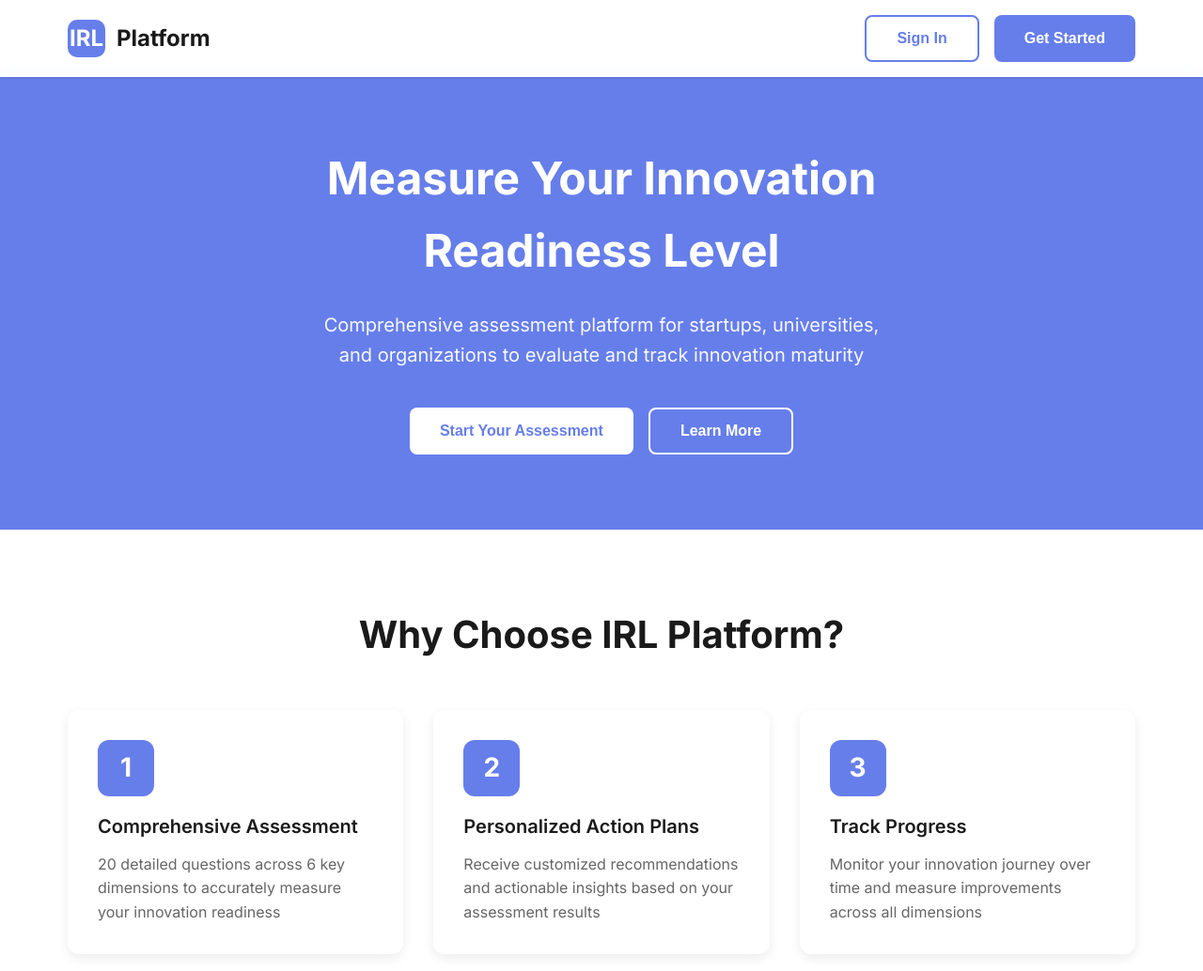
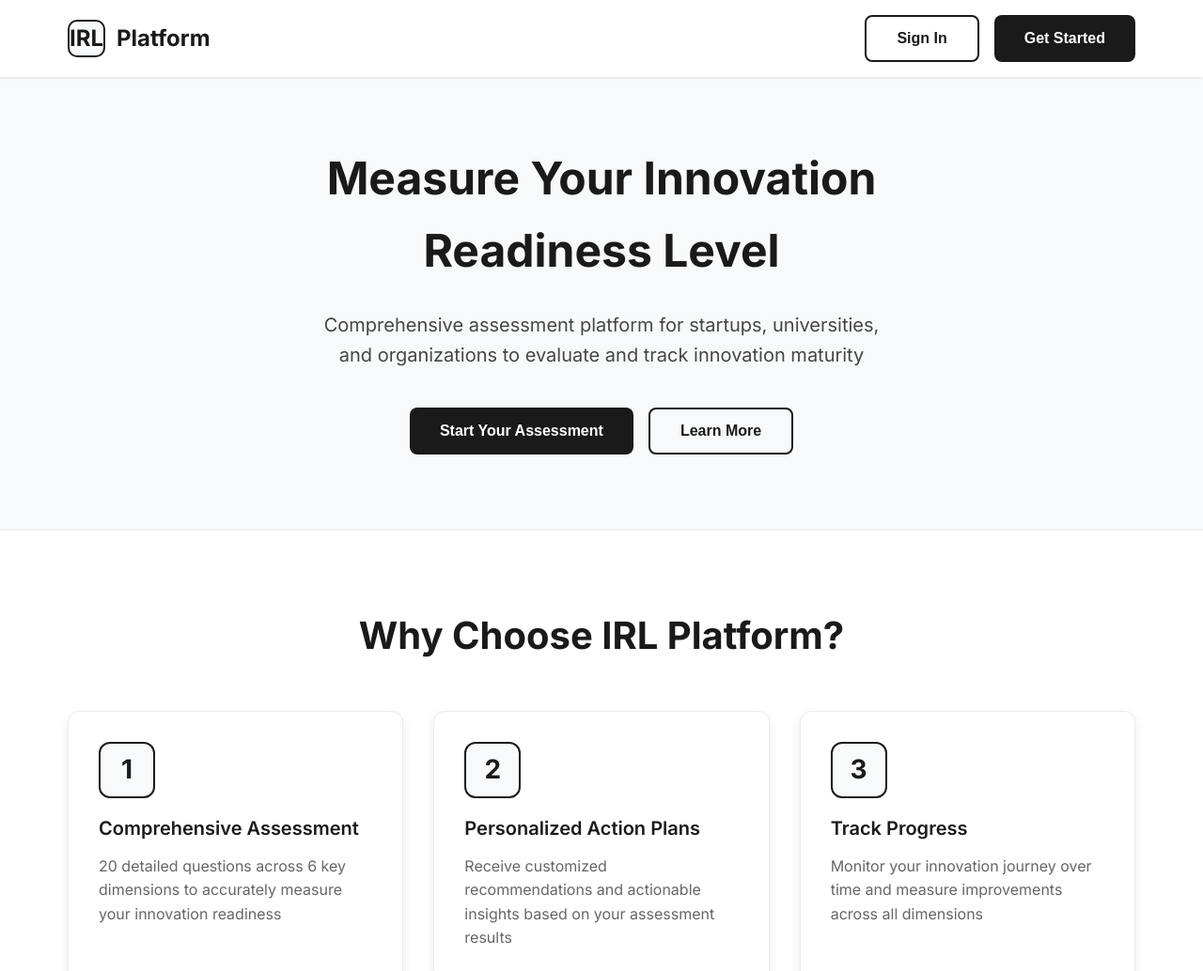
Before and after one commit to kutaskutasidze-code/irl-assessment-platform, a website: page landing.html in a window 1280 px wide. Shown: the top 1034 px of the page at 94% size. Drawn offline with Linux system fonts and the light colour scheme.

Commit message:
Remove all blue colors (#667eea) and replace with white/neutral colors

```diff
--- a/landing.html
+++ b/landing.html
@@ -58,12 +58,13 @@
         .logo-icon {
             width: 40px;
             height: 40px;
-            background: #667eea;
+            background: #f8f9fa;
+            border: 2px solid #1a1a1a;
             border-radius: 10px;
             display: flex;
             align-items: center;
             justify-content: center;
-            color: white;
+            color: #1a1a1a;
             font-weight: 700;
         }
 
@@ -76,9 +77,10 @@
         .hero {
             margin-top: 72px;
             padding: 5rem 2rem;
-            background: #667eea;
-            color: white;
+            background: #f8f9fa;
+            color: #1a1a1a;
             text-align: center;
+            border-bottom: 1px solid #e9ecef;
         }
 
         .hero h1 {
@@ -92,7 +94,7 @@
 
         .hero p {
             font-size: 1.25rem;
-            opacity: 0.95;
+            opacity: 0.8;
             max-width: 600px;
             margin: 0 auto 2.5rem;
         }
@@ -128,6 +130,7 @@
             padding: 2rem;
             border-radius: 12px;
             box-shadow: 0 4px 12px rgba(0, 0, 0, 0.08);
+            border: 1px solid #e9ecef;
             transition: transform 0.3s ease, box-shadow 0.3s ease;
         }
 
@@ -139,7 +142,8 @@
         .feature-icon {
             width: 60px;
             height: 60px;
-            background: #667eea;
+            background: #f8f9fa;
+            border: 2px solid #1a1a1a;
             border-radius: 12px;
             display: flex;
             align-items: center;
@@ -147,7 +151,7 @@
             font-size: 1.75rem;
             font-weight: 700;
             margin-bottom: 1rem;
-            color: white;
+            color: #1a1a1a;
         }
 
         .feature-title {
@@ -199,6 +203,7 @@
             padding: 2.5rem;
             text-align: center;
             box-shadow: 0 4px 12px rgba(0, 0, 0, 0.08);
+            border: 1px solid #e9ecef;
             transition: transform 0.3s ease, box-shadow 0.3s ease;
         }
 
@@ -211,14 +216,15 @@
             width: 80px;
             height: 80px;
             margin: 0 auto 1.5rem;
-            background: #667eea;
+            background: #f8f9fa;
+            border: 2px solid #1a1a1a;
             border-radius: 50%;
             display: flex;
             align-items: center;
             justify-content: center;
             font-size: 1.5rem;
             font-weight: 700;
-            color: white;
+            color: #1a1a1a;
         }
 
         .account-title {
@@ -250,7 +256,7 @@
 
         .account-features li::before {
             content: '✓';
-            color: #667eea;
+            color: #1a1a1a;
             font-weight: 600;
         }
 
@@ -268,45 +274,47 @@
         }
 
         .btn-primary {
-            background: white;
-            color: #667eea;
+            background: #1a1a1a;
+            color: white;
         }
 
         .btn-primary:hover {
             transform: translateY(-2px);
             box-shadow: 0 8px 20px rgba(0, 0, 0, 0.15);
+            background: #333;
         }
 
         .btn-secondary {
             background: transparent;
-            color: white;
-            border: 2px solid white;
+            color: #1a1a1a;
+            border: 2px solid #1a1a1a;
         }
 
         .btn-secondary:hover {
-            background: white;
-            color: #667eea;
+            background: #1a1a1a;
+            color: white;
         }
 
         .btn-outline {
             background: transparent;
-            color: #667eea;
-            border: 2px solid #667eea;
+            color: #1a1a1a;
+            border: 2px solid #1a1a1a;
         }
 
         .btn-outline:hover {
-            background: #667eea;
+            background: #1a1a1a;
             color: white;
         }
 
         .btn-gradient {
-            background: #667eea;
+            background: #1a1a1a;
             color: white;
         }
 
         .btn-gradient:hover {
             transform: translateY(-2px);
-            box-shadow: 0 8px 20px rgba(102, 126, 234, 0.4);
+            box-shadow: 0 8px 20px rgba(0, 0, 0, 0.2);
+            background: #333;
         }
 
         /* Modal */
@@ -404,7 +412,7 @@
         input:focus,
         select:focus {
             outline: none;
-            border-color: #667eea;
+            border-color: #1a1a1a;
             background: white;
         }
 
@@ -440,7 +448,7 @@
         }
 
         .form-footer a {
-            color: #667eea;
+            color: #1a1a1a;
             text-decoration: none;
             font-weight: 600;
         }
@@ -741,7 +749,7 @@
             </form>
 
             <div class="form-footer">
-                Already have an account? <a href="#" onclick="closeModal('signUpModal'); showSignIn();">Sign In</a>
+                Already have an account? <a href="#" onclick="closeModal('signUpModal'); showSignIn();">Sign Up</a>
             </div>
         </div>
     </div>
```
